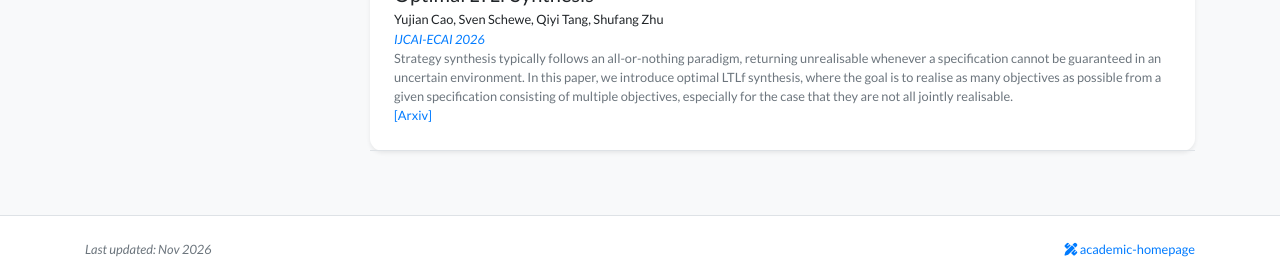
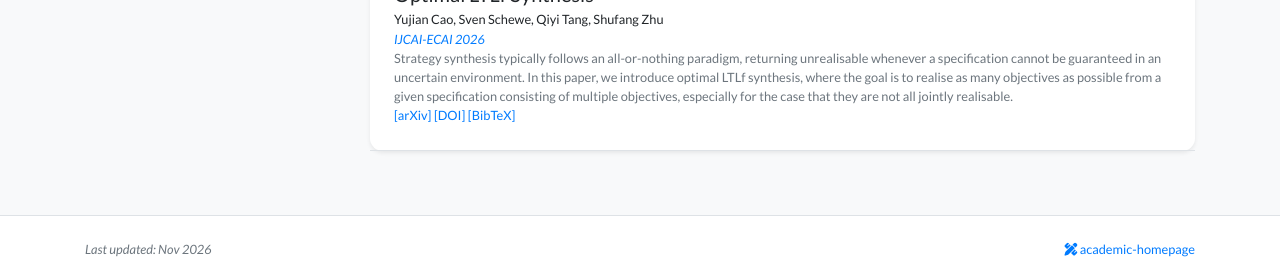
Before and after one commit to Yujian-Cao/yujian-cao.github.io, a Jekyll site: the page built from index.html, in a window 1280 px wide and 1372 px high. Shown: the part 1089-1369 px from the top of the window. Built offline with Jekyll 4.4.1, drawn with Linux system fonts in a browser that asks for light colours; nearby versions of some CDN libraries; a style sheet for code colours, icons or effects is not loaded.

Commit message:
Add DOI and collapsible BibTeX buttons for publications; fix arXiv label
Co-Authored-By: Claude Sonnet 5.5 <noreply@anthropic.com>

```diff
--- a/_includes/widgets/publication_item.html
+++ b/_includes/widgets/publication_item.html
@@ -22,7 +22,15 @@
                 <a target="_blank" href="{{ link[1] }}">[{{ link[0] }}]</a>
                 {% endif %}
                 {% endfor %}
+            {% if item.bibtex %}
+            <a href="#bib-{{ item.id | slugify }}-d" data-toggle="collapse" role="button" aria-expanded="false" aria-controls="bib-{{ item.id | slugify }}-d">[BibTeX]</a>
+            {% endif %}
             </p>
+            {% if item.bibtex %}
+            <div class="collapse" id="bib-{{ item.id | slugify }}-d">
+                <pre class="small text-left mt-2 mb-0 p-3 rounded-sm" style="background-color:#f6f8fa; overflow-x:auto; white-space:pre;"><code>{{ item.bibtex | strip | escape }}</code></pre>
+            </div>
+            {% endif %}
 
         </div>
     </div>
@@ -46,7 +54,15 @@
                     <a target="_blank" href="{{ link[1] }}">[{{ link[0] }}]</a>
                     {% endif %}
                     {% endfor %}
+                {% if item.bibtex %}
+                <a href="#bib-{{ item.id | slugify }}-m" data-toggle="collapse" role="button" aria-expanded="false" aria-controls="bib-{{ item.id | slugify }}-m">[BibTeX]</a>
+                {% endif %}
                 </p>
+                {% if item.bibtex %}
+                <div class="collapse" id="bib-{{ item.id | slugify }}-m">
+                    <pre class="small text-left mt-2 mb-0 p-3 rounded-sm" style="background-color:#f6f8fa; overflow-x:auto; white-space:pre;"><code>{{ item.bibtex | strip | escape }}</code></pre>
+                </div>
+                {% endif %}
             </div>
         </div>
     </div>
```
Also changed, not shown: _publications/2026/2026-optimal-ltlf-synthesis.md (+12 -1 lines).
